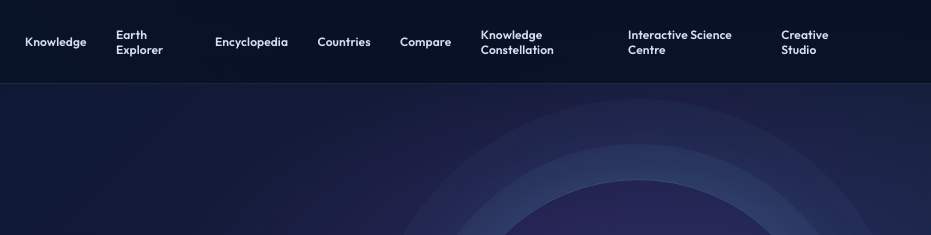
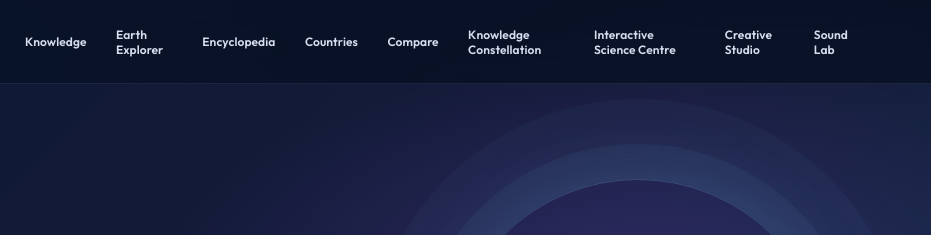
Before and after one commit to rf983creativestudio/rf983-orbit, a plain HTML site: page atlas/index.html in a window 1280 px wide. Shown: the top 235 px of the page, 349-1280 px from the left. Drawn offline with Linux system fonts and the light colour scheme.

Commit message:
Connect ORBIT Sound Lab navigation

```diff
--- a/atlas/index.html
+++ b/atlas/index.html
@@ -15,7 +15,7 @@
 </head>
 <body class="atlas-page">
 <a class="skip-link" href="#atlas-main">Skip to atlas</a>
-<header class="header atlas-header"><a class="brand" href="../" aria-label="RF983 ORBIT home"><img src="../assets/rf983-orbit-logo.svg" alt="RF983 ORBIT by RF983 Creative Studios"></a><nav class="nav"><a href="../">Home</a><a href="../knowledge/">Knowledge</a><a href="../earth/">Earth Explorer</a><a href="../encyclopedia/">Encyclopedia</a><a href="#atlas-directory">Countries</a><a href="#atlas-compare">Compare</a><a href="../constellation/">Knowledge Constellation</a><a href="../science/">Interactive Science Centre</a><a href="../creative/">Creative Studio</a></nav></header>
+<header class="header atlas-header"><a class="brand" href="../" aria-label="RF983 ORBIT home"><img src="../assets/rf983-orbit-logo.svg" alt="RF983 ORBIT by RF983 Creative Studios"></a><nav class="nav"><a href="../">Home</a><a href="../knowledge/">Knowledge</a><a href="../earth/">Earth Explorer</a><a href="../encyclopedia/">Encyclopedia</a><a href="#atlas-directory">Countries</a><a href="#atlas-compare">Compare</a><a href="../constellation/">Knowledge Constellation</a><a href="../science/">Interactive Science Centre</a><a href="../creative/">Creative Studio</a><a href="../sound/">Sound Lab</a></nav></header>
 <main id="atlas-main">
 <section class="atlas-hero"><p class="eyebrow">RF983 ORBIT · REAL-WORLD EXPLORATION</p><h1>One planet.<br><em>Endless stories.</em></h1><p>Travel across continents, discover countries, learn about landscapes and explore the people, places and ideas that shape our world.</p><div class="atlas-stats"><div><b id="atlas-country-count">122</b><span>COUNTRY PROFILES</span></div><div><b>6</b><span>CONTINENTS</span></div><div><b>∞</b><span>ROOM TO EXPAND</span></div></div><a class="atlas-back" href="../">← Return to RF983 ORBIT</a></section>
 <section class="atlas-explore" id="atlas-directory"><div class="atlas-section-head"><div><p class="eyebrow">THE COUNTRY DIRECTORY</p><h2>Choose your <em>next destination.</em></h2><p>Search the directory or filter it by continent. Select any country to open its profile. The collection now includes 122 country profiles.</p></div><button class="atlas-random" id="atlas-random" type="button">✦ Surprise me</button></div>
```
